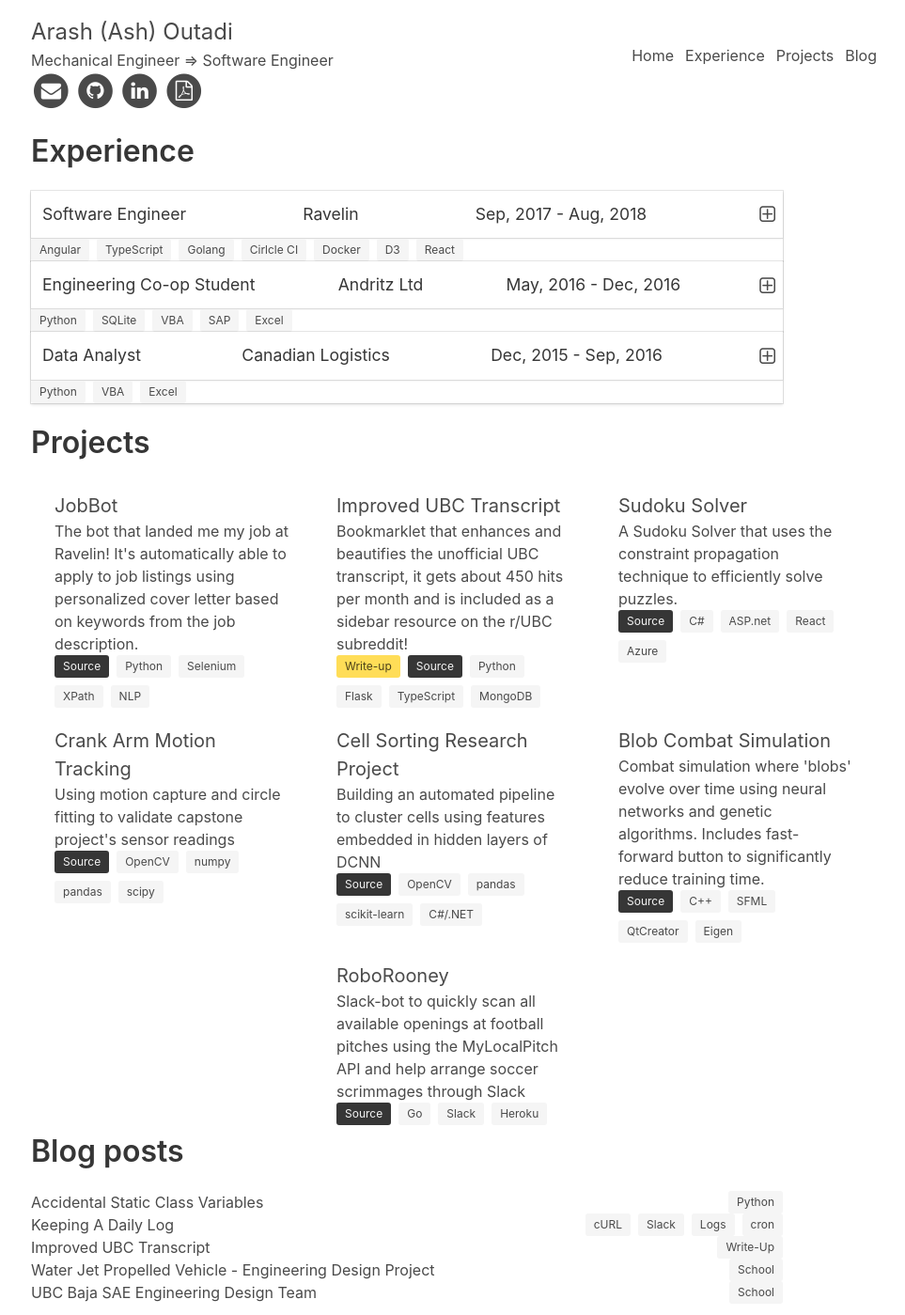
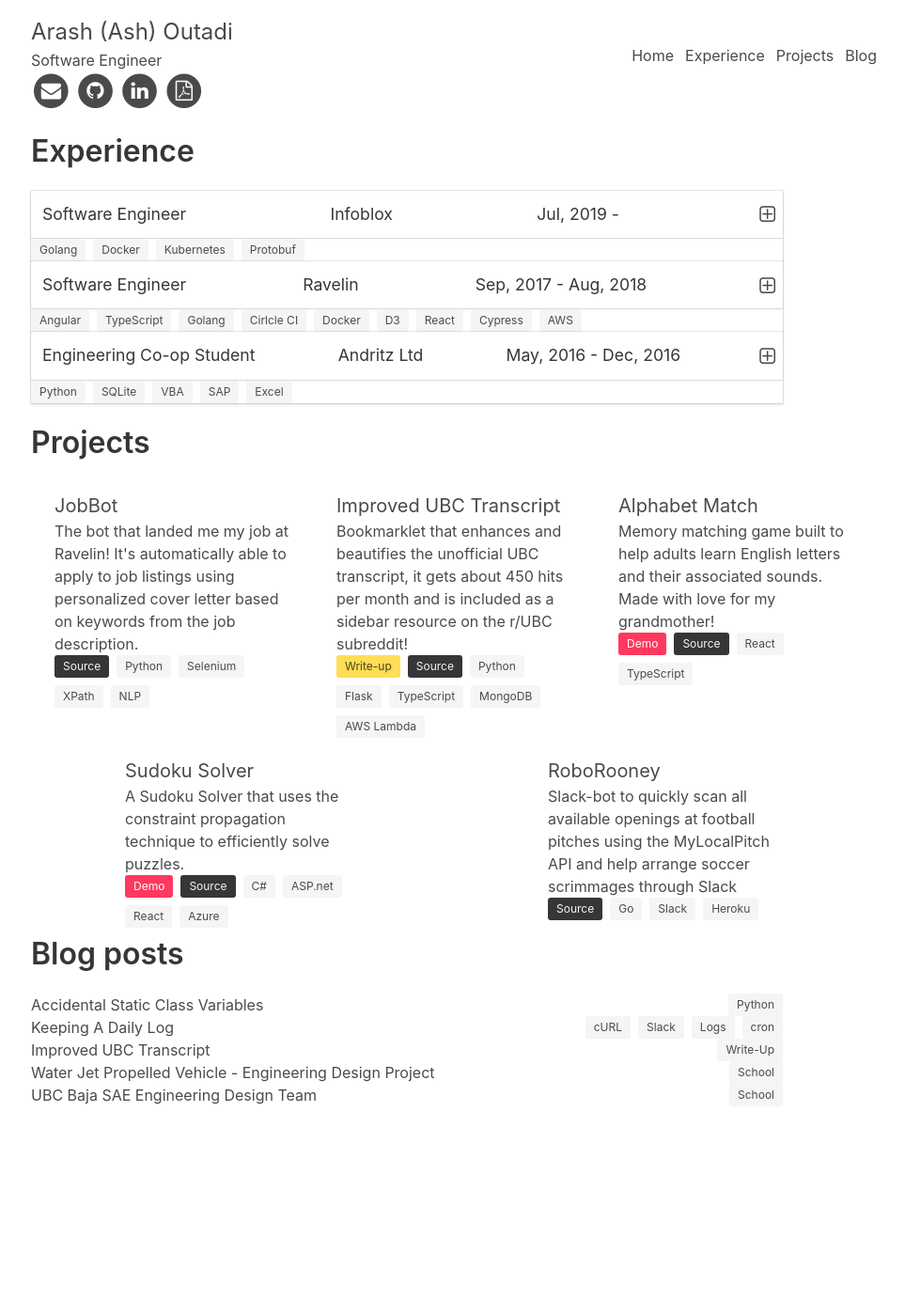
Before and after one commit to arashout/arashout.site, a Jekyll site: the page built from index.html, in a window 1280 px wide. Shown: the whole page at 94% size, without its empty margins (157-1120 px from the left). Built offline with Jekyll 4.4.1, drawn with Linux system fonts in a browser that asks for light colours; after the commit the page ends 1189 px from its top, so only the background shows below that.

Commit message:
Update resume

```diff
--- a/_data/resume.yaml
+++ b/_data/resume.yaml
@@ -9,11 +9,11 @@
   location:
     address: null
     postalCode: null
-    city: Burnaby
+    city: null
     countryCode: CA
     region: British Columbia
     regionCode: BC
-  htmlTitle: Mechanical Engineer &rArr; Software Engineer
+  htmlTitle: Software Engineer
 profiles:
   - website: Gmail
     username: arash.out@gmail.com
@@ -38,24 +38,45 @@
       class="fa fa-linkedin fa-stack-1x fa-inverse"></i> </span> </a>
   - website: Resume
     username: Arash
-    url: 'https://github.com/arashout/ResumeGenerator/raw/master/arash_outadi_resume.pdf'
+    url: >-
+      https://github.com/arashout/ResumeGenerator/raw/master/arash_outadi_resume.pdf
     html: >-
-      <a href="https://github.com/arashout/ResumeGenerator/raw/master/arash_outadi_resume.pdf" title="PDF Resume">
-      <span class="fa-stack fa-lg"> <i class="fa fa-circle fa-stack-2x"></i>
-      <i class="fa fa-file-pdf-o fa-stack-1x fa-inverse"></i> </span> </a>
+      <a
+      href="https://github.com/arashout/ResumeGenerator/raw/master/arash_outadi_resume.pdf"
+      title="PDF Resume"> <span class="fa-stack fa-lg"> <i class="fa fa-circle
+      fa-stack-2x"></i> <i class="fa fa-file-pdf-o fa-stack-1x fa-inverse"></i>
+      </span> </a>
 experiences:
+  - company: Infoblox
+    position: Software Engineer
+    startDate: 2019-07-15T00:00:00.000Z
+    summary: >-
+      Server-side application developer building DDI services
+    technologies:
+      - Golang
+      - Docker
+      - Kubernetes
+      - Protobuf
   - company: Ravelin
     position: Software Engineer
     startDate: 2017-09-12T00:00:00.000Z
     endDate: 2018-08-17T00:00:00.000Z
-    summary:
-          Full stack engineer primarily developing and maintaining customer facing
-          dashboard built with Angular and powered by Go micro-services
+    summary: >-
+      Full stack engineer primarily developing and maintaining customer facing
+      dashboard built with Angular and powered by Go micro-services
     highlights:
-      - Added end-to-end tests to Angular dashboard to catch regressions during critical user paths
-      - Upgraded various parts of CI pipeline to ultimately reduce build times by 50%
-      - Improved/implemented many new features of graph visualizations, including closest neighbors highlighting and various filters
-      - Built a critical chrome extension used daily by the sales team for prospecting
+      - >-
+        Added end-to-end tests using Cypress to Angular dashboard to catch regressions during
+        critical user paths
+      - >-
+        Upgraded various parts of CI pipeline to ultimately reduce build times
+        by 50%
+      - >-
+        Improved/implemented many new features of graph visualizations,
+        including closest neighbors highlighting and various filters
+      - >-
+        Built a critical chrome extension used daily by the sales team for
+        prospecting
     technologies:
       - Angular
       - TypeScript
@@ -64,48 +85,39 @@
       - Docker
       - D3
       - React
+      - Cypress
+      - AWS
   - company: Andritz Ltd
     position: Engineering Co-op Student
     startDate: 2016-05-22T00:00:00.000Z
     endDate: 2016-12-20T00:00:00.000Z
     highlights:
       - Created a suite of Excel tools saving PMs 10 hours every week
-      - Significantly reduced time spent searching for SAP materials with small database app
+      - >-
+        Significantly reduced time spent searching for SAP materials with small
+        database app
     technologies:
       - Python
       - SQLite
       - VBA
       - SAP
       - Excel
-  - company: Canadian Logistics
-    position: Data Analyst
-    startDate: 2015-12-27T00:00:00.000Z
-    endDate: 2016-09-05T00:00:00.000Z
-    highlights:
-      - Automated daily manual processing task saving 2 hours per day
-      - Improved hiring practices through visualization of low retention rates associated with certain labor agencies
-    technologies:
-      - Python
-      - VBA
-      - Excel
-    # noDisplay: true
 education:
-  -
-    institution: University of British Columbia
+  - institution: University of British Columbia
     location:
-        city: Vancouver
-        regionCode: BC
+      city: Vancouver
+      regionCode: BC
     studyType: Bachelor of Applied Science
-    startDate: 2013-09-07
-    endDate: 2019-05-01
+    startDate: 2013-09-07T00:00:00.000Z
+    endDate: 2019-05-01T00:00:00.000Z
     gpa: 3.6/4.3
 projects:
   - name: JobBot
     source: 'https://github.com/arashout/JobBot'
     summary: >-
-      The bot that landed me my job at Ravelin! It's automatically able
-      to apply to job listings using personalized cover letter based on
-      keywords from the job description.
+      The bot that landed me my job at Ravelin! It's automatically able to apply
+      to job listings using personalized cover letter based on  keywords from
+      the job description.
     technologies:
       - Python
       - Selenium
@@ -115,53 +127,36 @@
     source: 'https://github.com/arashout/ImprovedUBCTranscript'
     writeup: 'http://arashout.site/posts/improved-ubc-transcript'
     summary: >-
-      Bookmarklet that enhances and beautifies the unofficial UBC transcript,
-      it gets about 450 hits per month and is included as a sidebar resource
-      on the r/UBC subreddit!
+      Bookmarklet that enhances and beautifies the unofficial UBC transcript, it
+      gets about 450 hits per month and is included as a sidebar resource on the
+      r/UBC subreddit!
     technologies:
       - Python
       - Flask
       - TypeScript
       - MongoDB
+      - AWS Lambda
+  - name: Alphabet Match
+    demo: 'https://arashout.github.io/alphabet-match/'
+    image: 'https://raw.githubusercontent.com/arashout/alphabet-match/master/demo.gif'
+    source: 'https://github.com/arashout/alphabet-match'
+    summary: >-
+      Memory matching game built to help adults learn English letters and  their
+      associated sounds. Made with love for my grandmother!
+    technologies:
+    - React
+    - TypeScript
   - name: Sudoku Solver
-    source: 'https://sudoku-solve.azurewebsites.net'
+    demo: 'https://sudoku-solve.azurewebsites.net'
+    source: 'https://github.com/arashout/SudokuSolveCP'
     summary: >-
-      A Sudoku Solver that uses the constraint propagation technique
-      to efficiently solve puzzles.
+      A Sudoku Solver that uses the constraint propagation technique to
+      efficiently solve puzzles.
     technologies:
-      - C#
+      - 'C#'
       - ASP.net
       - React
       - Azure
-  - name: Crank Arm Motion Tracking
-    source: 'https://github.com/arashout/spindle-rotation-tracking'
-    summary: >-
-      Using motion capture and circle fitting to validate capstone project's sensor readings
-    technologies:
-      - OpenCV
-      - numpy
-      - pandas
-      - scipy
-  - name: Cell Sorting Research Project
-    source: 'https://bitbucket.org/arashoutadi/mech493/src/master'
-    summary: >-
-      Building an automated pipeline to cluster cells using features embedded in hidden layers of DCNN
-    technologies:
-      - OpenCV
-      - pandas
-      - scikit-learn
-      - C#/.NET
-  - name: Blob Combat Simulation
-    source: 'https://github.com/arashout/BlobCombatSimulator'
-    summary: >-
-      Combat simulation where 'blobs' evolve over time using
-      neural networks and genetic algorithms. Includes fast-forward
-      button to significantly reduce training time.
-    technologies:
-      - C++
-      - SFML
-      - QtCreator
-      - Eigen
   - name: RoboRooney
     source: 'https://github.com/arashout/RoboRooneyStarter'
     summary: >-
@@ -171,4 +166,3 @@
       - Go
       - Slack
       - Heroku
-    # noDisplay: true
```
Also changed, not shown: 1 other file.
